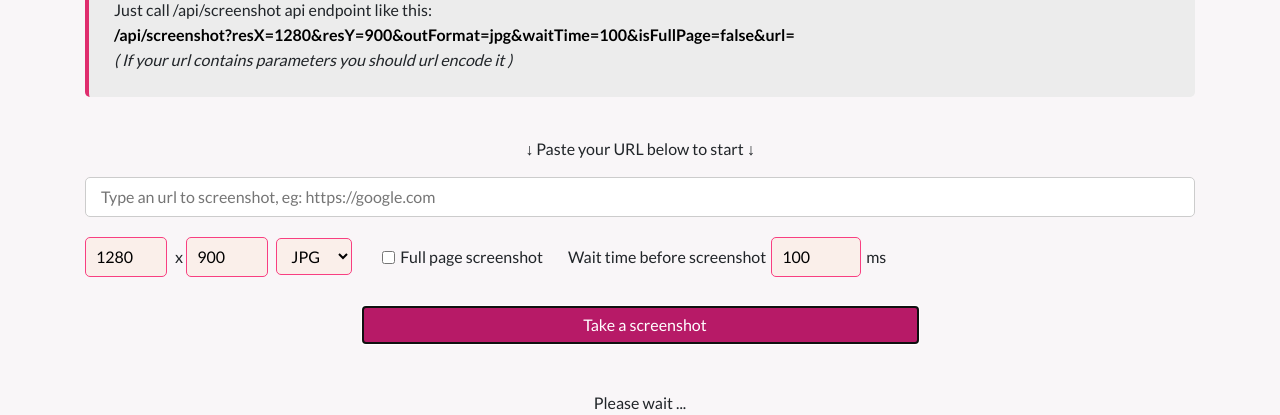
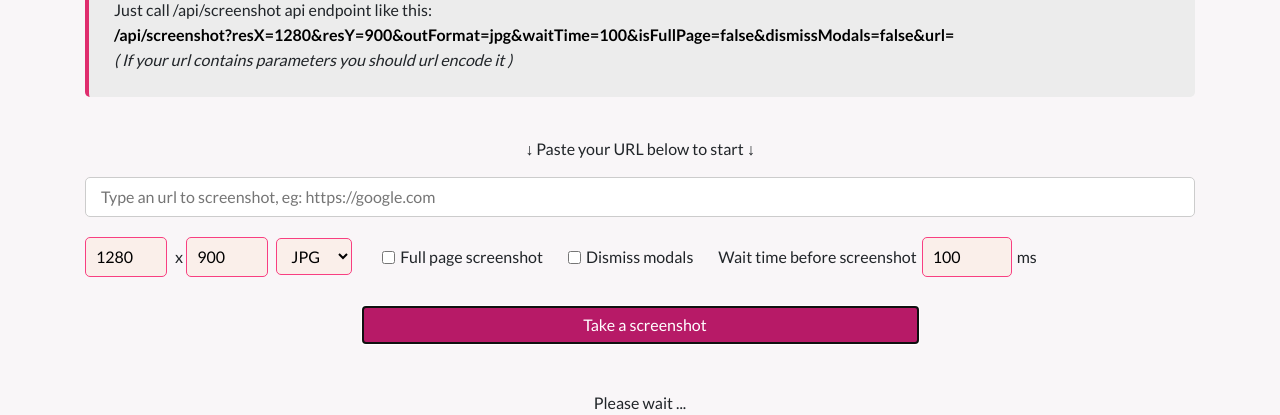
Before and after one commit to elestio/ws-screenshot, a website: page public/index.html in a window 1280 px wide. Both pictures are taken after a click on the button "Take a screenshot". Shown: the part 500-915 px from the top of the page. Drawn offline with nearby package versions, Linux system fonts and the light colour scheme; some icons are missing.

Commit message:
Add dismissModal functionality.
Does a tab and escape keypress to try to dismiss any modals.

```diff
--- a/API/WS/Screenshot.js
+++ b/API/WS/Screenshot.js
@@ -76,13 +76,14 @@ exports.message = async (event, context, callback) => {
         screenshotResult = await tools.screnshotForUrlTab(
           url,
           obj.headers,
-          obj.isFullPage,
+          (/true/).test(obj.isFullPage),
           obj.resX,
           obj.resY,
           obj.outFormat,
           obj.orientation,
           obj.waitTime,
-          proxy_server
+          proxy_server,
+          (/true/).test(obj.dismissModals),
         );
       } catch (ex) {
         //do nothing
--- a/public/client.js
+++ b/public/client.js
@@ -83,10 +83,20 @@ function connect() {
 }
 
 var sendQueue = [];
-function AskForScreenshot(url, resX, resY, outFormat, isFullPage, waitTime){
+function AskForScreenshot(url, resX, resY, outFormat, isFullPage, waitTime, dismissModals){
     $("#resultImg").hide();
     $("#stats").html("Please wait ...");
-    var event = { cmd: "screenshot", url: url, originalTS: (+new Date()), resX: resX, resY: resY, outFormat: outFormat, isFullPage: isFullPage, waitTime: waitTime };
+    var event = {
+        cmd: "screenshot",
+        url: url,
+        originalTS: (+new Date()),
+        resX: resX,
+        resY: resY,
+        outFormat: outFormat,
+        isFullPage: isFullPage,
+        waitTime: waitTime,
+        dismissModals: dismissModals,
+    };
     Send(event);
 }
 
@@ -128,6 +138,7 @@ function UpdateRESTUrl(){
     baseUrl += "&outFormat=" + $("#outFormat").val();
     baseUrl += "&waitTime=" + $("#waitTime").val();
     baseUrl += "&isFullPage=" + document.getElementById("isFullPage").checked;
+    baseUrl += "&dismissModals=" + document.getElementById("dismissModals").checked;
 
     if ( $("#fieldUrl").val().indexOf("&") > -1 ){
         baseUrl += "&url=" + encodeURIComponent( $("#fieldUrl").val() )
--- a/public/css/main.css
+++ b/public/css/main.css
@@ -93,7 +93,7 @@ h1 {
     margin-right: 5px;
 }
 
-.screenshot__wait-time, .screenshot__full-page {
+.screenshot__wait-time, .screenshot__full-page, .screenshot__dismiss-modals {
     margin-left: 25px;
     margin-right: 5px;
 }
--- a/public/index.html
+++ b/public/index.html
@@ -57,6 +57,7 @@
                         </select>
                     </div>
                     <input class="screenshot__full-page" id="isFullPage" type="checkbox" onchange="UpdateRESTUrl()"> Full page screenshot
+                    <input class="screenshot__dismiss-modals" id="dismissModals" type="checkbox" onchange="UpdateRESTUrl()"> Dismiss modals
                     <div class="left screenshot__wait-time">
                         <span>Wait time before screenshot </span>  <input class="screenshot__input-options mleft-5" id="waitTime" type="number" min="0" max="30000" value="100" onchange="UpdateRESTUrl()"> ms
                     </div>
@@ -93,8 +94,8 @@
         var outFormat = document.getElementById("outFormat").value;
         var isFullPage = document.getElementById("isFullPage").checked;
         var waitTime = document.getElementById("waitTime").value;
-
-        AskForScreenshot(url, resX, resY, outFormat, isFullPage, waitTime);
+        var dismissModals = document.getElementById("dismissModals").checked;
+        AskForScreenshot(url, resX, resY, outFormat, isFullPage, waitTime, dismissModals);
     }
 
 </script>
```
Also changed, not shown: API/REST/Screenshot.js (+6 -1 lines), API/shared.js (+10 -1 lines).
